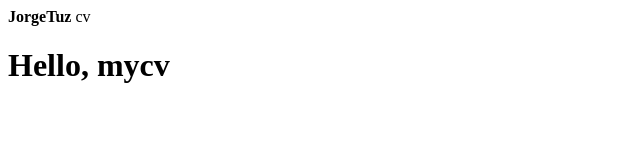
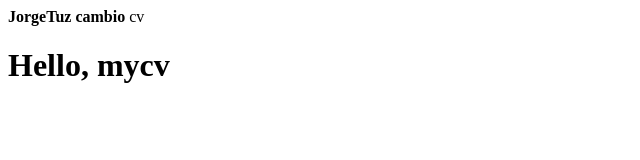
Before and after one commit to JorgeLuisTuzMoreno/JorgeLuisTuzMoreno.github.io, an Angular app: page / in a window 1280 px wide. Shown: the top 160 px of the page, without its empty margins (0-640 px from the left). Built offline with nearby package versions, Linux system fonts and the light colour scheme.

Commit message:
create develop branch

```diff
--- a/src/app/app.component.html
+++ b/src/app/app.component.html
@@ -1,2 +1,2 @@
-<b>JorgeTuz</b> cv
+<b>JorgeTuz cambio</b> cv
 <h1>Hello, mycv</h1>
```
